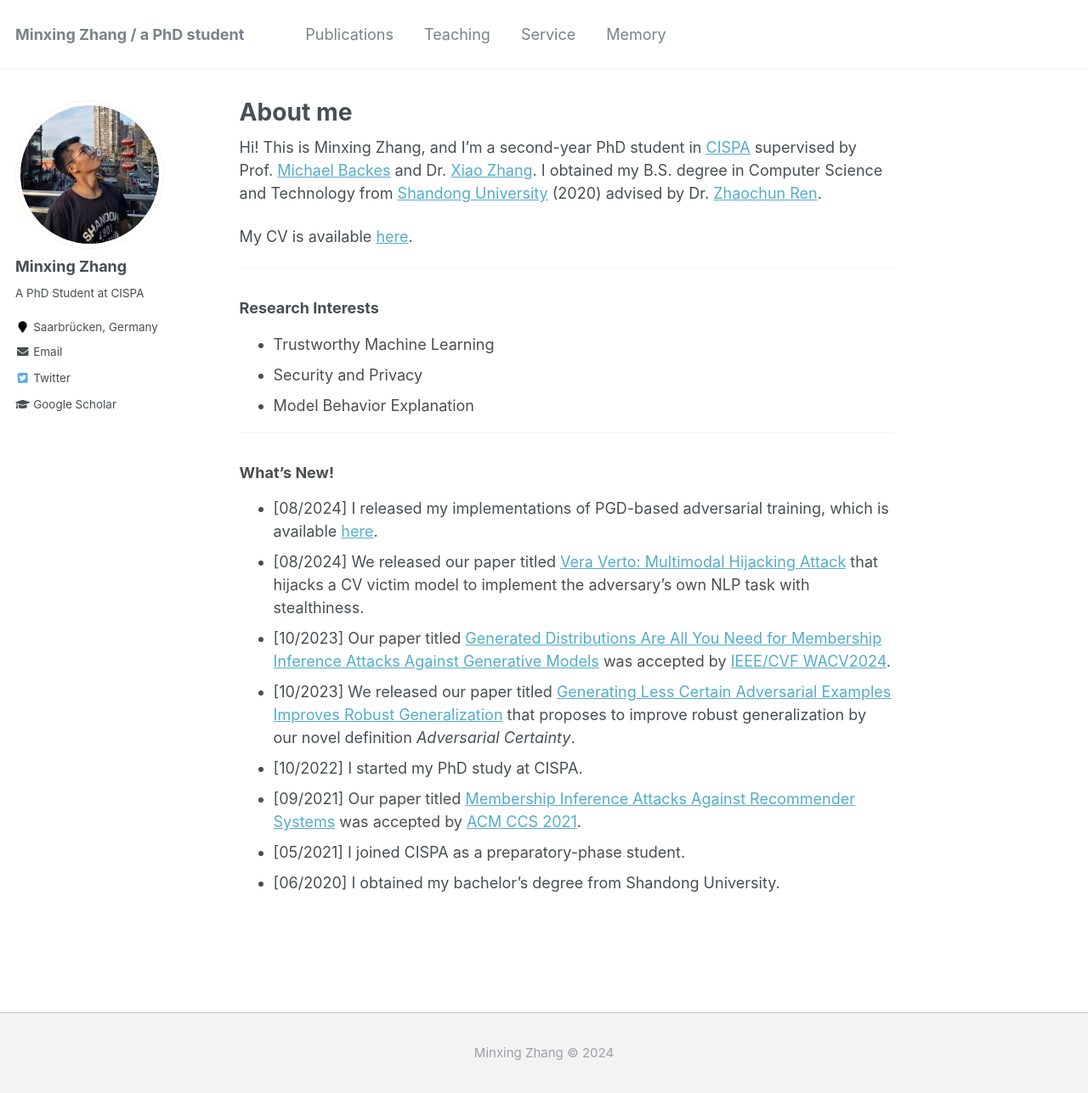
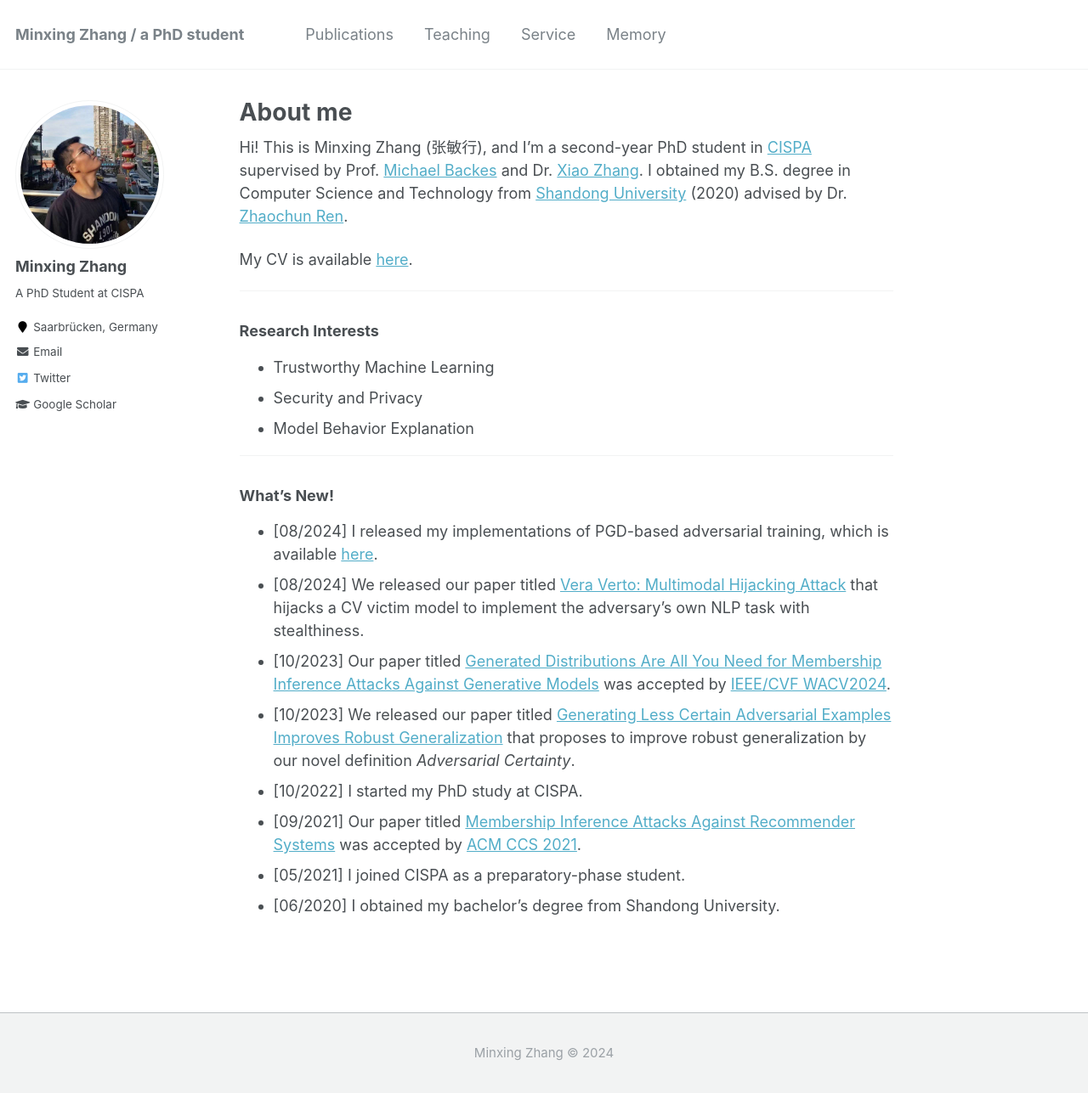
Before and after one commit to WJEN-orz/WJEN-orz.github.io, a Jekyll site: the page built from _pages/about.md, in a window 1280 px wide and 1287 px high. Shown: the whole window at 85% size. Built offline with Jekyll 4.4.1, drawn with Linux system fonts in a browser that asks for light colours.

Commit message:
Update about.md

```diff
--- a/_pages/about.md
+++ b/_pages/about.md
@@ -8,7 +8,7 @@ redirect_from:
   - /about.html
 ---
 
-Hi! This is Minxing Zhang, and I'm a second-year PhD student in <a href="https://cispa.de/en" target="_blank">CISPA</a> supervised by Prof. <a href="https://michaelbackes.eu/" target="_blank">Michael Backes</a> and Dr. <a href="https://xiao-zhang.net/" target="_blank">Xiao Zhang</a>. I obtained my B.S. degree in Computer Science and Technology from <a href="https://www.sdu.edu.cn/" target="_blank">Shandong University</a> (2020) advised by Dr. <a href="https://renzhaochun.github.io/" target="_blank">Zhaochun Ren</a>.
+Hi! This is Minxing Zhang (张敏行), and I'm a second-year PhD student in <a href="https://cispa.de/en" target="_blank">CISPA</a> supervised by Prof. <a href="https://michaelbackes.eu/" target="_blank">Michael Backes</a> and Dr. <a href="https://xiao-zhang.net/" target="_blank">Xiao Zhang</a>. I obtained my B.S. degree in Computer Science and Technology from <a href="https://www.sdu.edu.cn/" target="_blank">Shandong University</a> (2020) advised by Dr. <a href="https://renzhaochun.github.io/" target="_blank">Zhaochun Ren</a>.
 
 My CV is available [here](CV.pdf).
 
```
